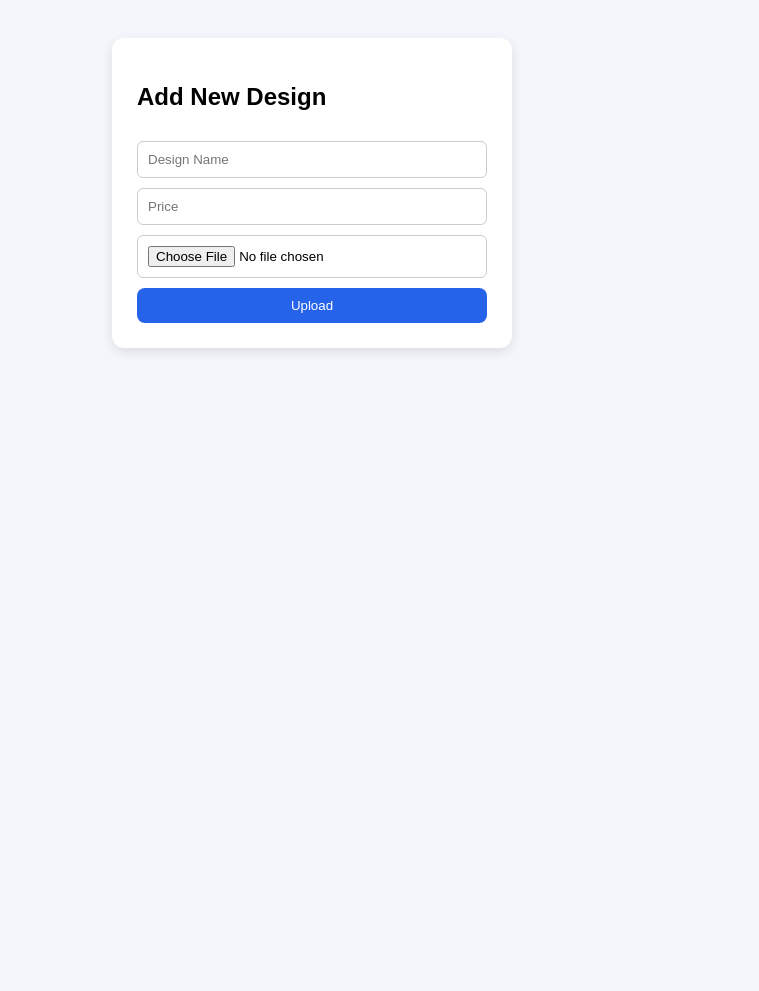
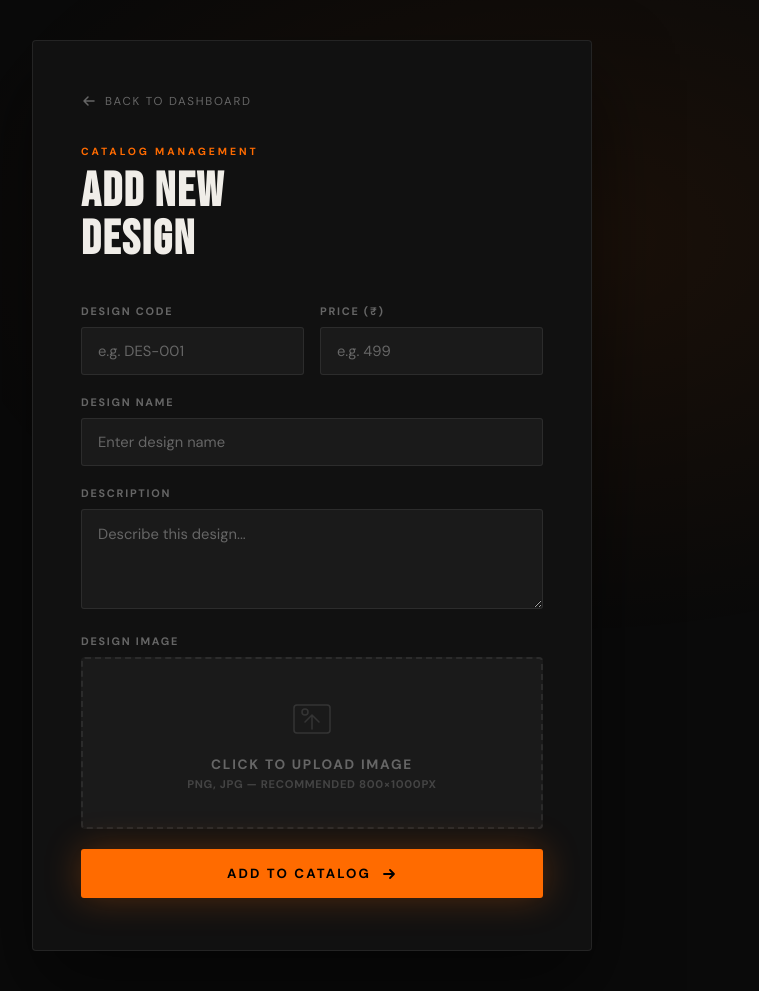
Before and after one commit to raghu2112/E-commerce, a Flask app: page /add_design in a window 1280 px wide. Shown: the whole page, without its empty margins (328-1087 px from the left). Before the commit the page ends 352 px from the top, so only its background shows below. Run offline with Flask 3, Linux system fonts and the light colour scheme; the visitor is signed in with stand-in values (Sample User, id 1).

Commit message:
Update add_design.html

```diff
--- a/templates/add_design.html
+++ b/templates/add_design.html
@@ -1,25 +1,118 @@
 <!DOCTYPE html>
-<html>
+<html lang="en">
 <head>
-<title>Add Design</title>
+<meta charset="UTF-8">
+<meta name="viewport" content="width=device-width, initial-scale=1.0">
+<title>THREADLINE — Add Design</title>
+<link href="https://fonts.googleapis.com/css2?family=Bebas+Neue&family=DM+Sans:wght@300;400;500;600;700&display=swap" rel="stylesheet">
 <style>
-body{font-family:Arial;background:#f4f6fb;padding:30px}
-.form{background:white;padding:25px;border-radius:12px;
-max-width:350px;margin:auto;display:flex;flex-direction:column;gap:10px;
-box-shadow:0 4px 12px rgba(0,0,0,.1)}
-input{padding:10px;border-radius:6px;border:1px solid #ccc}
-button{background:#2563eb;color:white;padding:10px;border:none;border-radius:8px}
+  :root { --orange:#FF6B00; --dark:#0A0A0A; --card:#111; --text:#F0EDE8; --muted:#666; --border:rgba(255,255,255,0.08); --input-bg:#1a1a1a; }
+  *,*::before,*::after{box-sizing:border-box;margin:0;padding:0;}
+  body { font-family:'DM Sans',sans-serif; background:var(--dark); color:var(--text); min-height:100vh; display:flex; align-items:center; justify-content:center; padding:40px 20px; }
+  .bg { position:fixed; inset:0; background:radial-gradient(ellipse 50% 50% at 70% 30%, rgba(255,107,0,0.07), transparent); pointer-events:none; }
+  .card {
+    position:relative; z-index:2; background:var(--card);
+    border:1px solid var(--border); border-radius:4px; padding:52px 48px;
+    width:100%; max-width:560px;
+    box-shadow:0 40px 80px rgba(0,0,0,0.5);
+    animation:slideUp 0.7s cubic-bezier(0.16,1,0.3,1) forwards;
+  }
+  @keyframes slideUp{from{opacity:0;transform:translateY(30px)}to{opacity:1;transform:translateY(0)}}
+  .back-link { display:inline-flex; align-items:center; gap:8px; color:var(--muted); font-size:0.72rem; letter-spacing:0.15em; text-transform:uppercase; text-decoration:none; margin-bottom:36px; transition:color 0.2s; }
+  .back-link:hover { color:var(--orange); }
+  .eyebrow { font-size:0.65rem; letter-spacing:0.28em; text-transform:uppercase; color:var(--orange); font-weight:700; margin-bottom:10px; }
+  h1 { font-family:'Bebas Neue',sans-serif; font-size:3rem; letter-spacing:0.04em; margin-bottom:40px; line-height:1; }
+  .field { margin-bottom:20px; }
+  .field label { display:block; font-size:0.68rem; letter-spacing:0.16em; text-transform:uppercase; font-weight:700; color:var(--muted); margin-bottom:9px; }
+  .field input, .field textarea {
+    width:100%; background:var(--input-bg); border:1px solid var(--border);
+    color:var(--text); padding:13px 16px; font-family:'DM Sans',sans-serif;
+    font-size:0.92rem; border-radius:3px; outline:none; transition:all 0.25s;
+  }
+  .field input::placeholder, .field textarea::placeholder { color:var(--muted); }
+  .field input:focus, .field textarea:focus { border-color:var(--orange); box-shadow:0 0 0 3px rgba(255,107,0,0.1); background:#1d1d1d; }
+  .field textarea { resize:vertical; min-height:100px; line-height:1.6; }
+  .field-row { display:grid; grid-template-columns:1fr 1fr; gap:16px; }
+  .upload-area {
+    border:2px dashed var(--border); border-radius:4px; padding:36px;
+    text-align:center; cursor:pointer; transition:all 0.25s; background:var(--input-bg);
+  }
+  .upload-area:hover { border-color:var(--orange); background:#1c1309; }
+  .upload-area input { display:none; }
+  .preview-img { width:100%; max-height:220px; object-fit:cover; border-radius:3px; display:none; border:1px solid var(--border); }
+  .upload-icon { margin:0 auto 14px; opacity:0.35; }
+  .upload-text { font-size:0.85rem; color:var(--muted); margin-bottom:4px; }
+  .upload-hint { font-size:0.7rem; color:#444; letter-spacing:0.06em; }
+  .submit-btn {
+    width:100%; background:var(--orange); color:#000; border:none;
+    padding:16px; font-family:'DM Sans',sans-serif; font-size:0.83rem;
+    font-weight:700; letter-spacing:0.16em; text-transform:uppercase;
+    border-radius:3px; cursor:pointer; margin-top:8px;
+    transition:all 0.3s; box-shadow:0 0 36px rgba(255,107,0,0.28);
+    display:flex; align-items:center; justify-content:center; gap:10px;
+  }
+  .submit-btn:hover { background:#ff7d1a; transform:translateY(-2px); box-shadow:0 4px 50px rgba(255,107,0,0.45); }
 </style>
 </head>
 <body>
+<div class="bg"></div>
+<div class="card">
+  <a href="/dashboard" class="back-link">
+    <svg width="16" height="16" viewBox="0 0 16 16" fill="none"><path d="M13 8H3M3 8L7 4M3 8L7 12" stroke="currentColor" stroke-width="1.5" stroke-linecap="round" stroke-linejoin="round"/></svg>
+    Back to Dashboard
+  </a>
+  <p class="eyebrow">Catalog Management</p>
+  <h1>Add New<br>Design</h1>
 
-<form method="POST" enctype="multipart/form-data" class="form">
-<h2>Add New Design</h2>
-<input name="name" placeholder="Design Name">
-<input name="price" placeholder="Price">
-<input type="file" name="image">
-<button>Upload</button>
-</form>
-
+  <form method="POST" enctype="multipart/form-data">
+    <div class="field-row">
+      <div class="field">
+        <label>Design Code</label>
+        <input name="code" placeholder="e.g. DES-001" required>
+      </div>
+      <div class="field">
+        <label>Price (₹)</label>
+        <input name="price" type="number" placeholder="e.g. 499" required>
+      </div>
+    </div>
+    <div class="field">
+      <label>Design Name</label>
+      <input name="name" placeholder="Enter design name" required>
+    </div>
+    <div class="field">
+      <label>Description</label>
+      <textarea name="description" placeholder="Describe this design..."></textarea>
+    </div>
+    <div class="field">
+      <label>Design Image</label>
+      <label class="upload-area" for="designImg">
+        <input type="file" id="designImg" name="image" accept="image/*" onchange="previewImage(this)" required>
+        <img class="preview-img" id="preview">
+        <svg class="upload-icon" width="44" height="44" viewBox="0 0 44 44" fill="none"><rect x="4" y="10" width="36" height="28" rx="3" stroke="currentColor" stroke-width="1.5"/><path d="M22 34V20M22 20L15 27M22 20L29 27" stroke="currentColor" stroke-width="1.5" stroke-linecap="round" stroke-linejoin="round"/><circle cx="15" cy="17" r="3" stroke="currentColor" stroke-width="1.5"/></svg>
+        <p class="upload-text" id="imgText">Click to upload image</p>
+        <p class="upload-hint">PNG, JPG — recommended 800×1000px</p>
+      </label>
+    </div>
+    <button class="submit-btn" type="submit">
+      Add to Catalog
+      <svg width="16" height="16" viewBox="0 0 16 16" fill="none"><path d="M3 8H13M13 8L9 4M13 8L9 12" stroke="currentColor" stroke-width="1.8" stroke-linecap="round" stroke-linejoin="round"/></svg>
+    </button>
+  </form>
+</div>
+<script>
+function previewImage(input) {
+  const preview = document.getElementById('preview');
+  const text = document.getElementById('imgText');
+  if(input.files && input.files[0]) {
+    const reader = new FileReader();
+    reader.onload = e => {
+      preview.src = e.target.result;
+      preview.style.display = 'block';
+      text.textContent = '✓ ' + input.files[0].name;
+    };
+    reader.readAsDataURL(input.files[0]);
+  }
+}
+</script>
 </body>
 </html>
```
